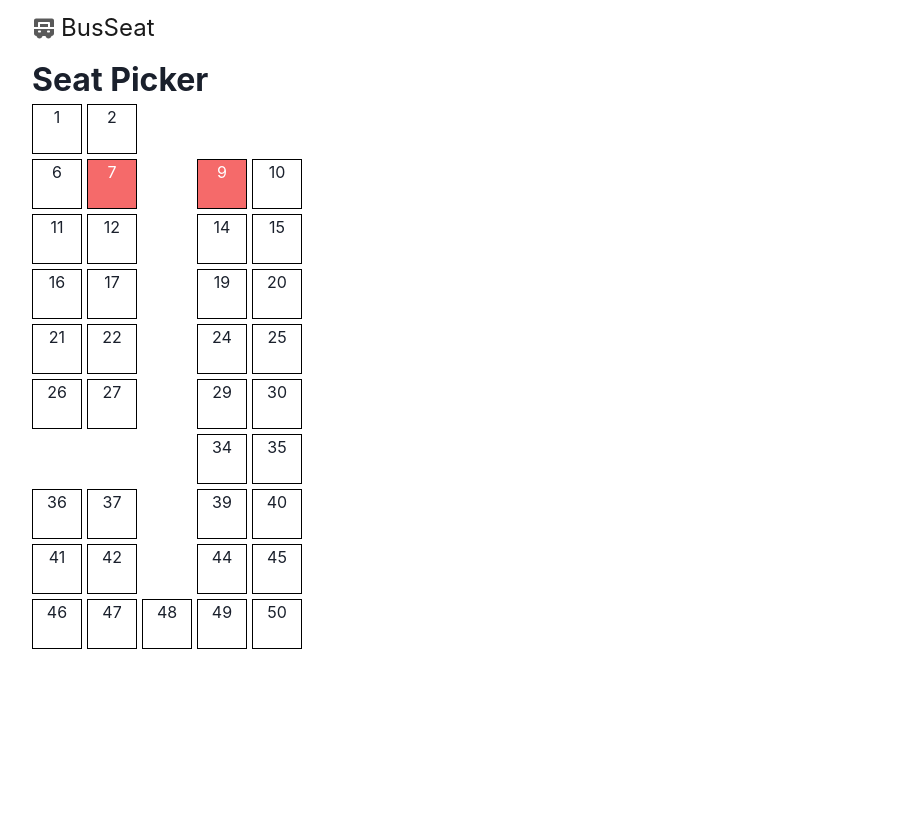
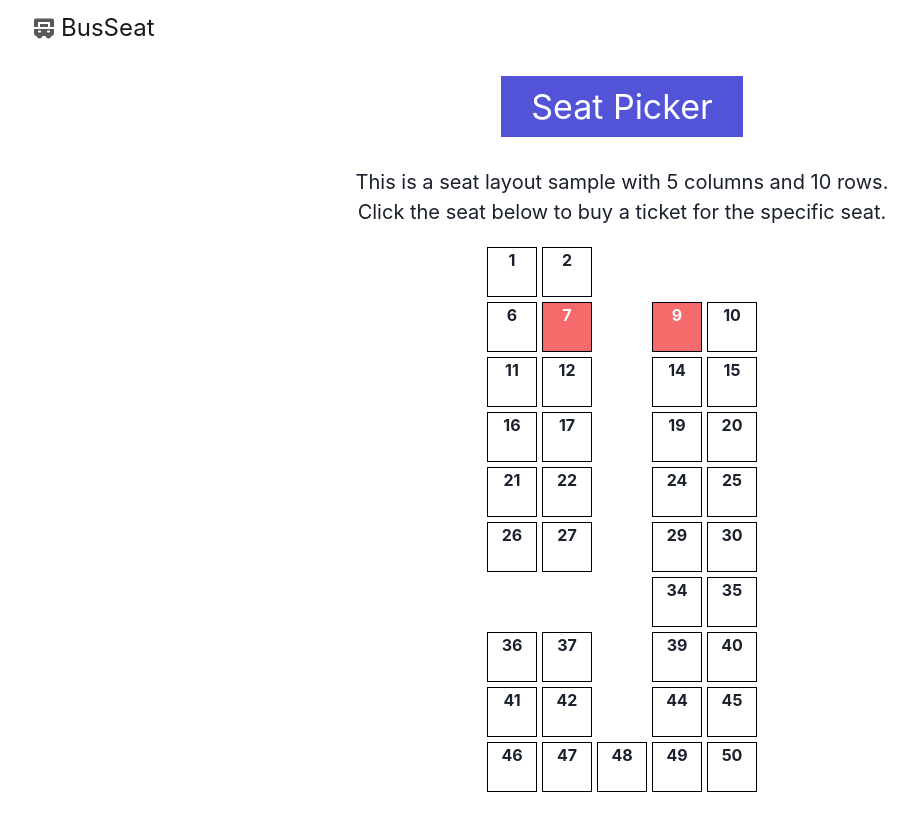
Before and after one commit to RaindyHardian/bus-seat, a React (Create React App) app: page /seat-picker in a window 1280 px wide. Shown: the top 830 px of the page, without its empty margins (18-936 px from the left). Before the commit the page ends 800 px from the top, so only its background shows below. Built offline with nearby package versions, Linux system fonts and the light colour scheme.

Commit message:
update seat picker page layout

```diff
--- a/src/components/SeatPicker/seatpickeritem.css
+++ b/src/components/SeatPicker/seatpickeritem.css
@@ -3,6 +3,7 @@
   border: 1px solid black;
   width: 50px;
   height: 50px;
+  font-weight: 700;
 }
 .seatpickeritem:hover {
   background-color: lightgray;
@@ -16,6 +17,7 @@
   height: 50px;
   background-color: rgb(245, 106, 106);
   color: white;
+  font-weight: 700;
 }
 
 .seatpickeritem__selected {
@@ -23,10 +25,12 @@
   border: 1px solid black;
   width: 50px;
   height: 50px;
-  background-color: rgb(106, 245, 180);
+  background-color: rgb(83, 83, 216);
+  color: white;
+  font-weight: 700;
 }
 .seatpickeritem__selected:hover {
-  background-color: rgb(73, 250, 167);
+  background-color: rgb(92, 92, 238);
   cursor: pointer;
 }
 
--- a/src/features/SeatPicker/SeatPicker.js
+++ b/src/features/SeatPicker/SeatPicker.js
@@ -41,13 +41,19 @@ const SeatPicker = () => {
     gridTemplateColumns: `repeat(${bus.col}, 50px)`,
   };
 
-  if (loading) {
-    return <div>Please Wait</div>;
-  }
-
   return (
     <div className="seatpicker">
-      <h1>Seat Picker</h1>
+      <div className="seatpicker__title_container">
+        <h1 className="seatpicker__title">Seat Picker</h1>
+      </div>
+      <div className="seatpicker__description">
+        <p>This is a seat layout sample with 5 columns and 10 rows.</p>
+        <p>Click the seat below to buy a ticket for the specific seat.</p>
+      </div>
+      <div className="seatpicker__content">
+        {loading ? (
+          <div>Please wait...</div>
+        ) : (
           <div className="seatpicker__grid_container" style={grid}>
             {Array.apply(null, Array(item)).map((e, i) => (
               <SeatPickerItem
@@ -63,6 +69,8 @@ const SeatPicker = () => {
               />
             ))}
           </div>
+        )}
+      </div>
     </div>
   );
 };
--- a/src/features/SeatPicker/seatpicker.css
+++ b/src/features/SeatPicker/seatpicker.css
@@ -1,7 +1,34 @@
 .seatpicker {
-  margin: 0 50px;
+  margin: 20px 50px 50px 50px;
 }
-.seatpicker__grid_container{
+
+.seatpicker__title_container {
+  display: flex;
+  justify-content: center;
+  margin-bottom: 30px;
+}
+
+.seatpicker__description {
+  text-align: center;
+  margin-bottom: 20px;
+  font-size: 20px;
+}
+
+.seatpicker__title {
+  text-align: center;
+  font-size: 34px;
+  background-color: rgb(83, 83, 216);
+  color: white;
+  padding: 5px 30px;
+  font-weight: normal;
+}
+
+.seatpicker__content {
+  display: flex;
+  justify-content: center;
+}
+
+.seatpicker__grid_container {
   display: grid;
   grid-gap: 5px;
 }
```
Lines whose indentation alone changed are shown as unchanged.
